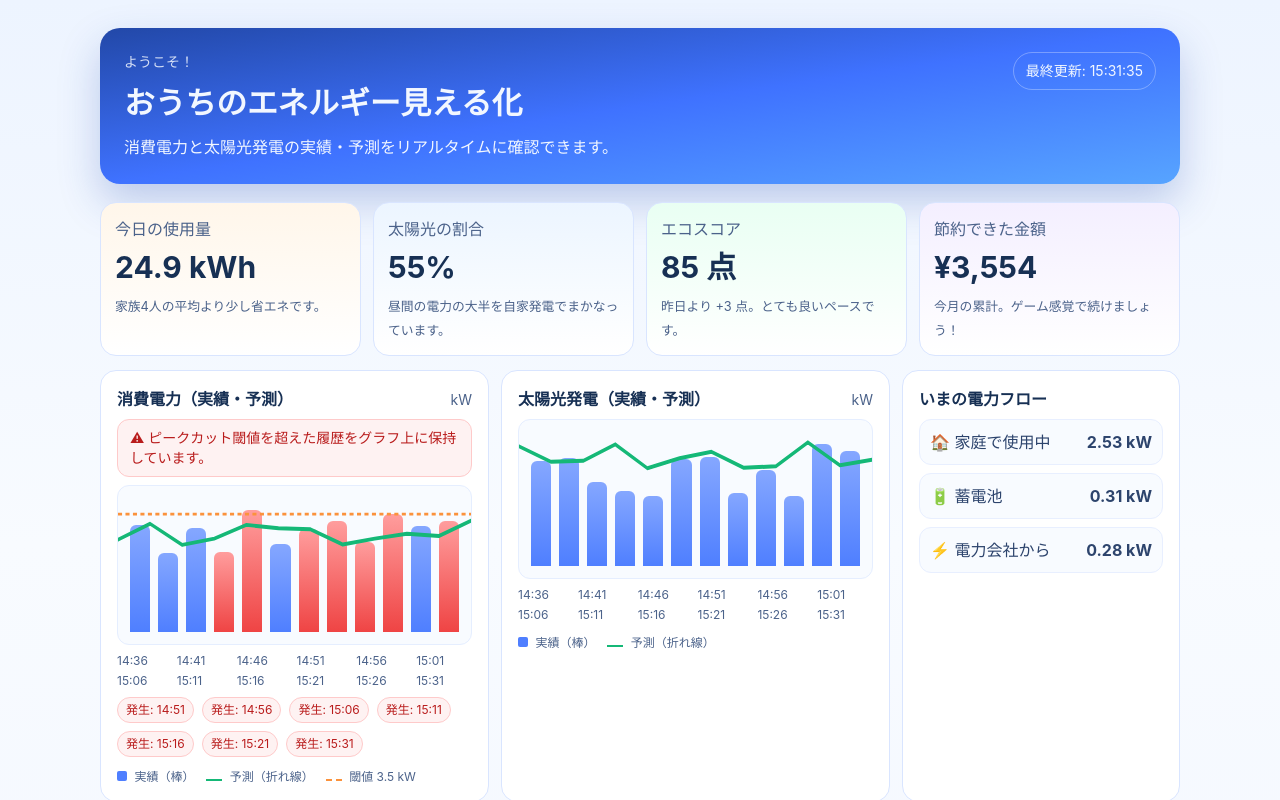
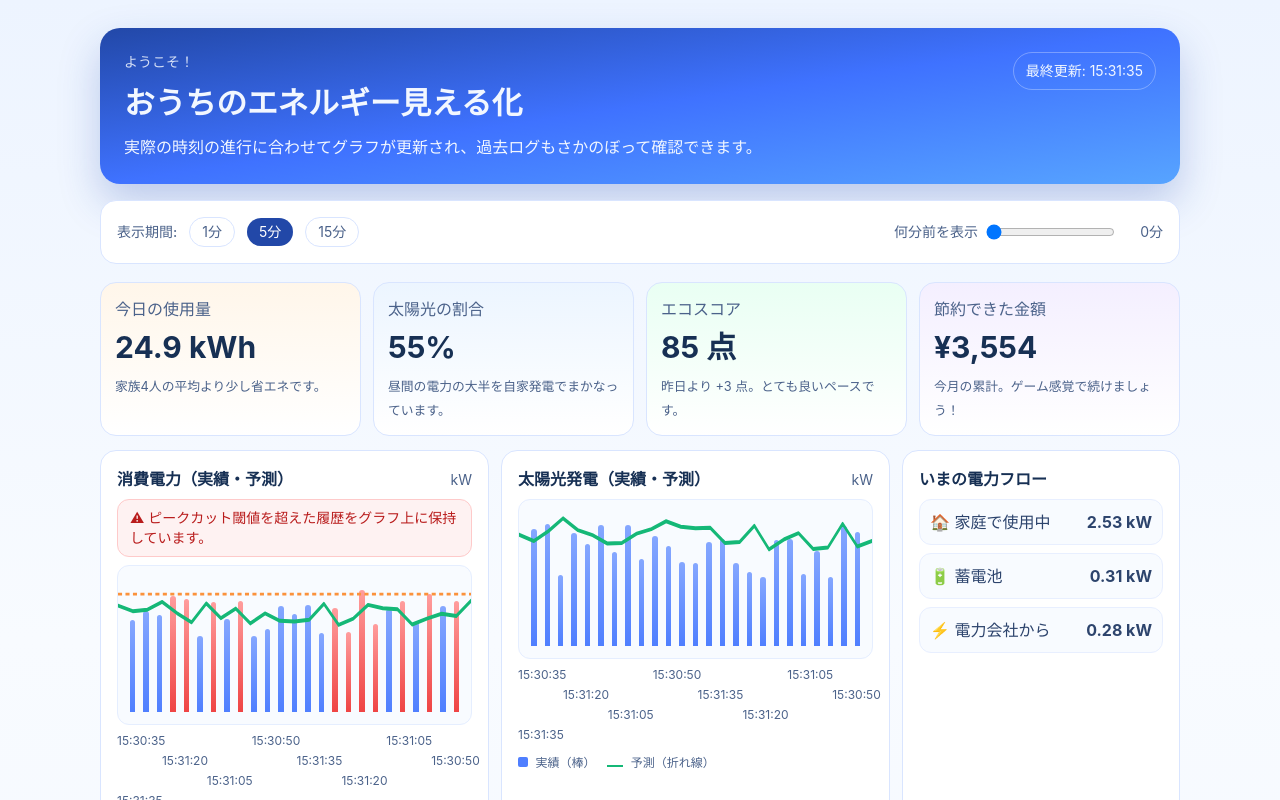
Before and after one commit to matthew77777/test-codex, a Next.js app: page / in a window 1280 px wide. Shown: the top 800 px of the page. Built offline with nearby package versions, Linux system fonts and the light colour scheme.

Commit message:
Add realtime time-based chart progression with historical browsing

```diff
--- a/components/charts/mixed-bar-line-chart.tsx
+++ b/components/charts/mixed-bar-line-chart.tsx
@@ -42,6 +42,7 @@ export default function MixedBarLineChart({
 
   const detectedPeakCuts = data.filter((item) => item.peakCutDetected);
   const isOverThreshold = typeof threshold === 'number' && detectedPeakCuts.length > 0;
+  const labelStep = Math.max(Math.floor(data.length / 8), 1);
 
   return (
     <article className="rounded-2xl border border-brand-line bg-white p-4">
@@ -57,7 +58,10 @@ export default function MixedBarLineChart({
       ) : null}
 
       <div className="relative h-40 overflow-hidden rounded-xl border border-[#e5eeff] bg-[#f8fbff]">
-        <div className="absolute inset-0 z-10 grid grid-cols-12 items-end gap-2 p-3">
+        <div
+          className="absolute inset-0 z-10 grid items-end gap-2 p-3"
+          style={{ gridTemplateColumns: `repeat(${Math.max(data.length, 1)}, minmax(0, 1fr))` }}
+        >
           {data.map((point) => {
             const ratio = point.actual / (maxValue * 1.1);
             const overThreshold = !!point.peakCutDetected;
@@ -91,9 +95,9 @@ export default function MixedBarLineChart({
         </svg>
       </div>
 
-      <div className="mt-2 grid grid-cols-6 gap-1 text-xs text-brand-sub max-md:grid-cols-4 max-sm:grid-cols-3">
-        {data.map((point) => (
-          <span key={`${point.time}-label`}>{point.time}</span>
+      <div className="mt-2 grid grid-cols-8 gap-1 text-xs text-brand-sub max-md:grid-cols-4 max-sm:grid-cols-3">
+        {data.map((point, index) => (
+          <span key={`${point.time}-label`}>{index % labelStep === 0 ? point.time : ''}</span>
         ))}
       </div>
 
--- a/components/dashboard/live-dashboard.tsx
+++ b/components/dashboard/live-dashboard.tsx
@@ -1,6 +1,6 @@
 'use client';
 
-import { useEffect } from 'react';
+import { useEffect, useMemo, useState } from 'react';
 import MixedBarLineChart from '@/components/charts/mixed-bar-line-chart';
 import { useMetricsStore } from '@/stores/metrics-store';
 import { useShallow } from 'zustand/react/shallow';
@@ -12,13 +12,24 @@ const cardTone: Record<string, string> = {
   purple: 'from-[#f4efff] to-white'
 };
 
+const LOOKBACK_OPTIONS = [
+  { label: '1分', seconds: 60 },
+  { label: '5分', seconds: 300 },
+  { label: '15分', seconds: 900 }
+];
+
 export default function LiveDashboard() {
-  const { data, loading, error, startRealtime } = useMetricsStore(
+  const [lookbackSec, setLookbackSec] = useState(300);
+  const [minutesAgo, setMinutesAgo] = useState(0);
+
+  const { data, loading, error, startRealtime, demandHistory, solarHistory } = useMetricsStore(
     useShallow((state) => ({
       data: state.data,
       loading: state.loading,
       error: state.error,
-      startRealtime: state.startRealtime
+      startRealtime: state.startRealtime,
+      demandHistory: state.demandHistory,
+      solarHistory: state.solarHistory
     }))
   );
 
@@ -26,6 +37,16 @@ export default function LiveDashboard() {
     const cleanup = startRealtime();
     return cleanup;
   }, [startRealtime]);
+
+  const [demandWindow, solarWindow] = useMemo(() => {
+    const endTs = Date.now() - minutesAgo * 60_000;
+    const startTs = endTs - lookbackSec * 1000;
+
+    const takeWindow = (series: typeof demandHistory) =>
+      series.filter((point) => point.timestamp >= startTs && point.timestamp <= endTs).slice(-60);
+
+    return [takeWindow(demandHistory), takeWindow(solarHistory)];
+  }, [demandHistory, solarHistory, lookbackSec, minutesAgo]);
 
   if (loading) {
     return <main className="grid min-h-screen place-items-center text-lg text-brand-sub">読み込み中です…</main>;
@@ -41,12 +62,44 @@ export default function LiveDashboard() {
         <div>
           <p className="m-0 text-sm opacity-85">ようこそ！</p>
           <h1 className="my-2 text-[clamp(1.4rem,2.4vw,2rem)] font-semibold">おうちのエネルギー見える化</h1>
-          <p className="m-0 max-w-[640px] leading-relaxed">消費電力と太陽光発電の実績・予測をリアルタイムに確認できます。</p>
+          <p className="m-0 max-w-[640px] leading-relaxed">実際の時刻の進行に合わせてグラフが更新され、過去ログもさかのぼって確認できます。</p>
         </div>
         <p className="m-0 whitespace-nowrap rounded-full border border-white/30 px-3 py-2 text-sm">
           最終更新: {new Date(data.fetchedAt).toLocaleTimeString('ja-JP')}
         </p>
       </header>
+
+      <section className="mt-4 rounded-2xl border border-brand-line bg-white p-4">
+        <div className="flex flex-wrap items-center gap-3">
+          <p className="m-0 text-sm font-medium text-brand-sub">表示期間:</p>
+          {LOOKBACK_OPTIONS.map((option) => (
+            <button
+              key={option.seconds}
+              type="button"
+              onClick={() => setLookbackSec(option.seconds)}
+              className={`rounded-full px-3 py-1 text-sm ${
+                lookbackSec === option.seconds
+                  ? 'bg-[#2248a8] text-white'
+                  : 'border border-brand-line bg-white text-brand-sub hover:bg-[#f5f8ff]'
+              }`}
+            >
+              {option.label}
+            </button>
+          ))}
+
+          <label className="ml-auto flex items-center gap-2 text-sm text-brand-sub">
+            何分前を表示
+            <input
+              type="range"
+              min={0}
+              max={60}
+              value={minutesAgo}
+              onChange={(e) => setMinutesAgo(Number(e.target.value))}
+            />
+            <span className="w-10 text-right">{minutesAgo}分</span>
+          </label>
+        </div>
+      </section>
 
       <section className="mt-[18px] grid grid-cols-4 gap-3 max-lg:grid-cols-2 max-sm:grid-cols-1">
         <article className={`rounded-2xl border border-brand-line bg-gradient-to-b ${cardTone.warm} p-3.5`}>
@@ -75,12 +128,16 @@ export default function LiveDashboard() {
         <MixedBarLineChart
           title="消費電力（実績・予測）"
           unit="kW"
-          data={data.demandSeries}
+          data={demandWindow.length ? demandWindow : data.demandSeries}
           threshold={data.threshold.peakCutKw}
           showThresholdWarning
         />
 
-        <MixedBarLineChart title="太陽光発電（実績・予測）" unit="kW" data={data.solarSeries} />
+        <MixedBarLineChart
+          title="太陽光発電（実績・予測）"
+          unit="kW"
+          data={solarWindow.length ? solarWindow : data.solarSeries}
+        />
 
         <article className="rounded-2xl border border-brand-line bg-white p-4">
           <h3 className="m-0 text-base font-semibold">いまの電力フロー</h3>
--- a/lib/server/metrics-generator.ts
+++ b/lib/server/metrics-generator.ts
@@ -1,9 +1,18 @@
 import { PEAK_CUT_THRESHOLD_KW, SERIES_POINTS } from '@/lib/constants/thresholds';
 import type { MetricsResponse, SeriesPoint } from '@/lib/types/metrics';
+
+const POINT_INTERVAL_MS = 5_000;
 
 const randomBetween = (min: number, max: number): number => {
   return Number((Math.random() * (max - min) + min).toFixed(2));
 };
+
+const formatTime = (timestamp: number) =>
+  new Date(timestamp).toLocaleTimeString('ja-JP', {
+    hour: '2-digit',
+    minute: '2-digit',
+    second: '2-digit'
+  });
 
 const buildSeries = ({
   actualBase,
@@ -20,13 +29,11 @@ const buildSeries = ({
 
   return Array.from({ length: SERIES_POINTS }, (_, i) => {
     const reverseIndex = SERIES_POINTS - 1 - i;
-    const time = new Date(now - reverseIndex * 5 * 60 * 1000).toLocaleTimeString('ja-JP', {
-      hour: '2-digit',
-      minute: '2-digit'
-    });
+    const timestamp = now - reverseIndex * POINT_INTERVAL_MS;
 
     return {
-      time,
+      timestamp,
+      time: formatTime(timestamp),
       actual: Number((actualBase + randomBetween(-actualVariance, actualVariance)).toFixed(2)),
       forecast: Number((forecastBase + randomBetween(-forecastVariance, forecastVariance)).toFixed(2))
     };
--- a/lib/types/metrics.ts
+++ b/lib/types/metrics.ts
@@ -1,4 +1,5 @@
 export type SeriesPoint = {
+  timestamp: number;
   time: string;
   actual: number;
   forecast: number;
--- a/stores/metrics-store.ts
+++ b/stores/metrics-store.ts
@@ -6,17 +6,22 @@ import type { MetricsResponse, SeriesPoint } from '@/lib/types/metrics';
 
 type MetricsState = {
   data: MetricsResponse | null;
+  demandHistory: SeriesPoint[];
+  solarHistory: SeriesPoint[];
   loading: boolean;
   error: string | null;
   started: boolean;
-  peakCutHistory: Record<string, true>;
+  peakCutHistory: Record<number, true>;
   fetchMetrics: () => Promise<void>;
   applyRealtimeTick: () => void;
   startRealtime: () => () => void;
 };
 
-const nowLabel = () =>
-  new Date().toLocaleTimeString('ja-JP', {
+const HISTORY_LIMIT = 720;
+const LIVE_POINT_INTERVAL_MS = 5_000;
+
+const formatTime = (timestamp: number) =>
+  new Date(timestamp).toLocaleTimeString('ja-JP', {
     hour: '2-digit',
     minute: '2-digit',
     second: '2-digit'
@@ -24,41 +29,10 @@ const nowLabel = () =>
 
 const clamp = (value: number, min: number, max: number) => Math.min(max, Math.max(min, value));
 
-const updateSeries = (series: SeriesPoint[], threshold?: number): SeriesPoint[] => {
-  if (!series.length) return series;
-
-  const next = [...series];
-  const last = next[next.length - 1];
-
-  const moved = Number((last.actual + (Math.random() - 0.5) * 0.2).toFixed(2));
-  const movedForecast = Number((last.forecast + (Math.random() - 0.5) * 0.1).toFixed(2));
-
-  next[next.length - 1] = {
-    ...last,
-    actual: clamp(moved, 0, 8),
-    forecast: clamp(movedForecast, 0, 8)
-  };
-
-  const sec = new Date().getSeconds();
-  if (sec % 5 === 0) {
-    const newPoint: SeriesPoint = {
-      time: nowLabel(),
-      actual: next[next.length - 1].actual,
-      forecast: next[next.length - 1].forecast,
-      peakCutDetected: false
-    };
-    next.shift();
-    next.push(newPoint);
-  }
-
-  if (typeof threshold === 'number') {
-    return next.map((point) => ({
-      ...point,
-      peakCutDetected: point.peakCutDetected || point.actual >= threshold
-    }));
-  }
-
-  return next;
+const pushWithLimit = (history: SeriesPoint[], point: SeriesPoint) => {
+  const next = [...history, point];
+  if (next.length <= HISTORY_LIMIT) return next;
+  return next.slice(next.length - HISTORY_LIMIT);
 };
 
 let fetchIntervalId: ReturnType<typeof setInterval> | null = null;
@@ -66,6 +40,8 @@ let tickIntervalId: ReturnType<typeof setInterval> | null = null;
 
 export const useMetricsStore = create<MetricsState>((set, get) => ({
   data: null,
+  demandHistory: [],
+  solarHistory: [],
   loading: true,
   error: null,
   started: false,
@@ -74,36 +50,39 @@ export const useMetricsStore = create<MetricsState>((set, get) => ({
   fetchMetrics: async () => {
     try {
       const res = await fetch('/api/metrics', { cache: 'no-store' });
-      if (!res.ok) {
-        throw new Error('データ取得に失敗しました。');
-      }
+      if (!res.ok) throw new Error('データ取得に失敗しました。');
 
       const json: MetricsResponse = await res.json();
       const threshold = json.threshold.peakCutKw;
-      const history = { ...get().peakCutHistory };
+      const peakCutHistory = { ...get().peakCutHistory };
 
-      json.demandSeries = json.demandSeries.map((point) => {
-        if (point.actual >= threshold) {
-          history[point.time] = true;
-        }
-
+      const normalizedDemand = json.demandSeries.map((point) => {
+        if (point.actual >= threshold) peakCutHistory[point.timestamp] = true;
         return {
           ...point,
-          peakCutDetected: point.actual >= threshold || !!history[point.time]
+          peakCutDetected: point.actual >= threshold || !!peakCutHistory[point.timestamp]
         };
       });
 
+      const demandHistory = normalizedDemand.reduce(
+        (acc, point) => pushWithLimit(acc, point),
+        get().demandHistory
+      );
+      const solarHistory = json.solarSeries.reduce(
+        (acc, point) => pushWithLimit(acc, point),
+        get().solarHistory
+      );
+
       set({
-        data: { ...json, fetchedAt: new Date().toISOString() },
+        data: { ...json, demandSeries: normalizedDemand, fetchedAt: new Date().toISOString() },
+        demandHistory,
+        solarHistory,
+        peakCutHistory,
         loading: false,
-        error: null,
-        peakCutHistory: history
+        error: null
       });
     } catch (err) {
-      set({
-        loading: false,
-        error: err instanceof Error ? err.message : '不明なエラーが発生しました。'
-      });
+      set({ loading: false, error: err instanceof Error ? err.message : '不明なエラーが発生しました。' });
     }
   },
 
@@ -111,36 +90,79 @@ export const useMetricsStore = create<MetricsState>((set, get) => ({
     const current = get().data;
     if (!current) return;
 
-    const nextDemand = updateSeries(current.demandSeries, current.threshold.peakCutKw);
-    const nextSolar = updateSeries(current.solarSeries);
+    const now = Date.now();
+    const threshold = current.threshold.peakCutKw;
+    const peakCutHistory = { ...get().peakCutHistory };
 
-    const history = { ...get().peakCutHistory };
-    nextDemand.forEach((point) => {
-      if (point.peakCutDetected) {
-        history[point.time] = true;
+    const mutateLast = (series: SeriesPoint[], isDemand: boolean): SeriesPoint[] => {
+      if (!series.length) return series;
+      const next = [...series];
+      const last = { ...next[next.length - 1] };
+
+      last.actual = clamp(Number((last.actual + (Math.random() - 0.5) * 0.2).toFixed(2)), 0, 8);
+      last.forecast = clamp(Number((last.forecast + (Math.random() - 0.5) * 0.1).toFixed(2)), 0, 8);
+      last.time = formatTime(now);
+      last.timestamp = now;
+
+      if (isDemand && (last.actual >= threshold || peakCutHistory[last.timestamp])) {
+        peakCutHistory[last.timestamp] = true;
+        last.peakCutDetected = true;
       }
-    });
 
-    const normalizedDemand = nextDemand.map((point) => ({
-      ...point,
-      peakCutDetected: point.peakCutDetected || !!history[point.time]
-    }));
+      next[next.length - 1] = last;
+      return next;
+    };
+
+    const demandSeries = mutateLast(current.demandSeries, true);
+    const solarSeries = mutateLast(current.solarSeries, false);
+
+    let demandHistory = get().demandHistory;
+    let solarHistory = get().solarHistory;
+
+    if (now % LIVE_POINT_INTERVAL_MS < 1000) {
+      const demandPoint = {
+        ...demandSeries[demandSeries.length - 1],
+        timestamp: now,
+        time: formatTime(now)
+      };
+      const solarPoint = {
+        ...solarSeries[solarSeries.length - 1],
+        timestamp: now,
+        time: formatTime(now)
+      };
+
+      demandHistory = pushWithLimit(demandHistory, demandPoint);
+      solarHistory = pushWithLimit(solarHistory, solarPoint);
+
+      const trim = (series: SeriesPoint[], point: SeriesPoint) => [...series.slice(1), point];
+
+      set({
+        data: {
+          ...current,
+          fetchedAt: new Date().toISOString(),
+          demandSeries: trim(demandSeries, demandPoint),
+          solarSeries: trim(solarSeries, solarPoint)
+        },
+        demandHistory,
+        solarHistory,
+        peakCutHistory
+      });
+      return;
+    }
 
     set({
       data: {
         ...current,
         fetchedAt: new Date().toISOString(),
-        demandSeries: normalizedDemand,
-        solarSeries: nextSolar
+        demandSeries,
+        solarSeries
       },
-      peakCutHistory: history
+      peakCutHistory
     });
   },
 
   startRealtime: () => {
-    if (get().started) {
-      return () => undefined;
-    }
+    if (get().started) return () => undefined;
 
     set({ started: true });
     void get().fetchMetrics();
```
Also changed, not shown: 1 other file (tests, documents, lock files or other folders).
